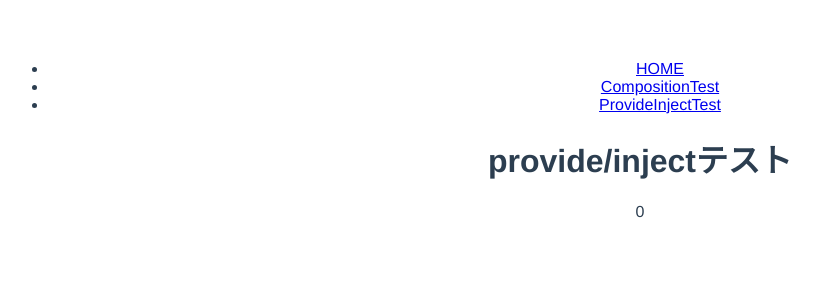
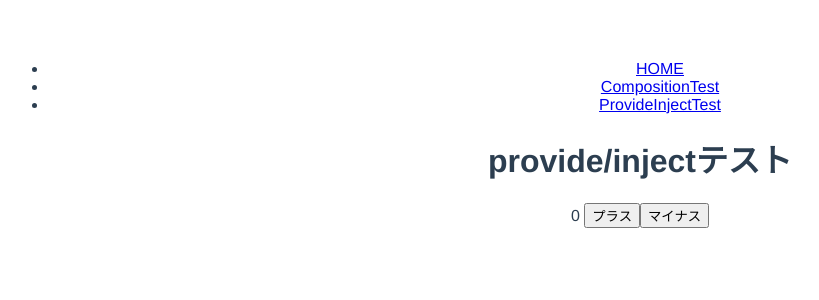
Before and after one commit to yujiokayama/vue3-test, a Vue app: page /#/provide-inject-test in a window 1280 px wide. Shown: the top 300 px of the page, without its empty margins (0-819 px from the left). Built offline with nearby package versions, Linux system fonts and the light colour scheme.

Commit message:
ロジックとステートの分離

```diff
--- a/src/views/ProvideInjectTest.vue
+++ b/src/views/ProvideInjectTest.vue
@@ -1,6 +1,10 @@
 <template>
   <h1>provide/injectテスト</h1>
   {{ state.count }}
+
+  <button @click="increment">プラス</button>
+  <button @click="decrement">マイナス</button>
+
 </template>
 
 <script lang="ts">
@@ -12,7 +16,9 @@ export default defineComponent({
   setup() {
     const { state, increment, decrement } = TestLogic()
     return {
-      state
+      state,
+      increment,
+      decrement
     }
   }
 })
```
Also changed, not shown: src/components/TestLogic.ts (+7 -3 lines).
